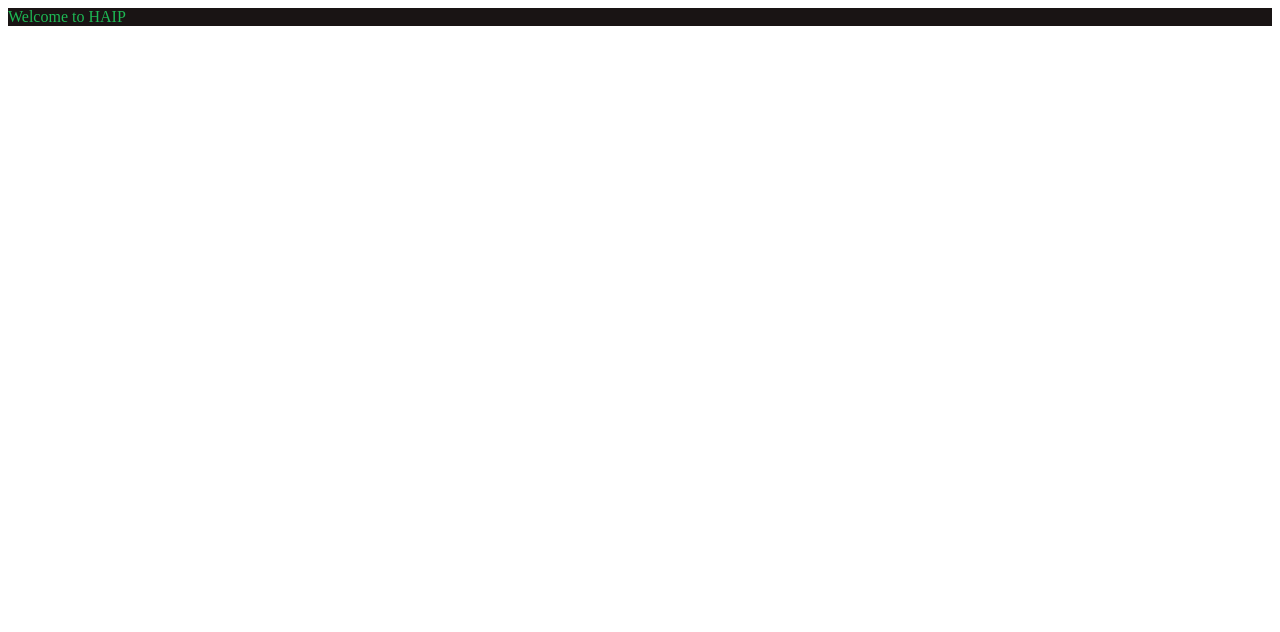
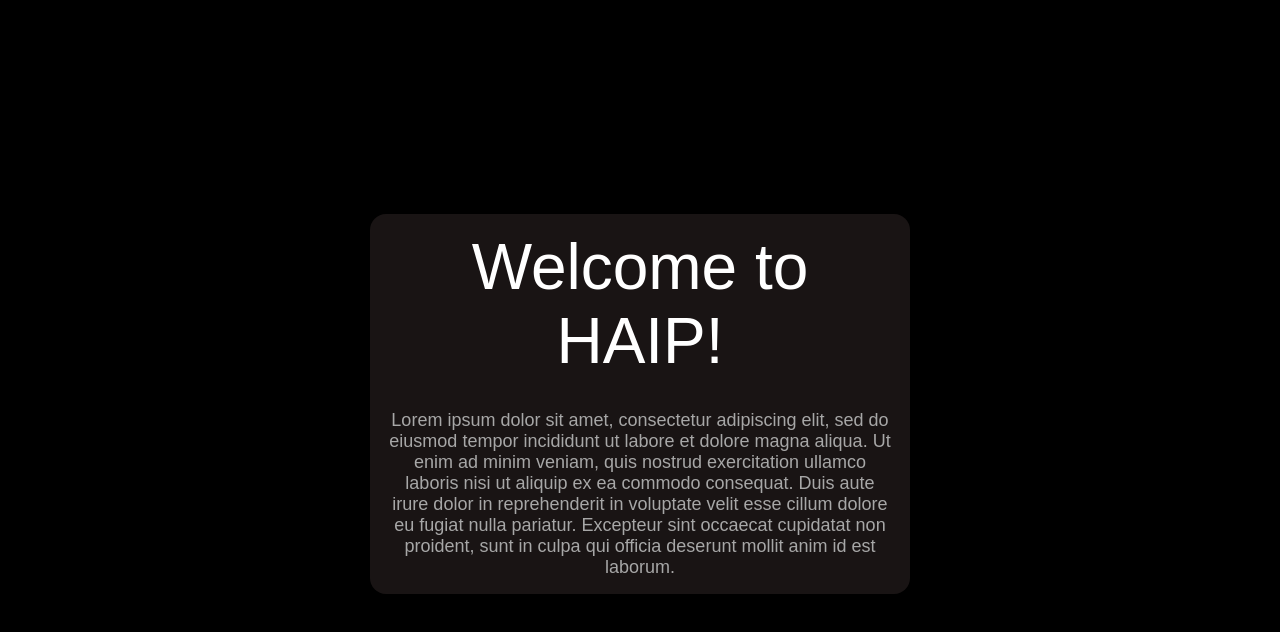
Before and after one commit to OscarLBergstrom/aip, a React (Create React App) app in the folder client/: page / in a window 1280 px wide. Shown: the top 632 px of the page. Built offline with nearby package versions, Linux system fonts and the light colour scheme.

Commit message:
added basic home page

```diff
--- a/client/src/App.tsx
+++ b/client/src/App.tsx
@@ -1,7 +1,8 @@
 import React from 'react';
+import "./assets/styles/app.scss";
 import HomePresenter from './components/presenters/homePresenter';
 
-function App() {
+const App = () => {
   return (
     <HomePresenter/>
   );
--- /dev/null
+++ b/client/src/assets/styles/app.scss
@@ -0,0 +1,14 @@
+@import "../themes/theme.scss";
+
+#app {
+    height: 100vh;
+    display: flex;
+}
+
+body {
+    margin: 0px;
+    font-family: sans-serif;
+    background-color: $bg-primary;
+    color: $text-primary;
+    padding: 4px;
+}
--- a/client/src/assets/styles/home.scss
+++ b/client/src/assets/styles/home.scss
@@ -1,10 +1,28 @@
 @import "../themes/theme.scss";
 
-.body {
-    margin: 0px;
+.home {
+    display: flex;
+    flex-direction: column;
+    align-items: center;
+    justify-content: center;
+    height: 100vh;
+    margin: auto;
+    text-align: center;
 }
 
-.welcome {
-    color: $primary;
-    background-color: $background;
+.home .card {
+    background-color: $bg-secondary;
+    padding: 16px;
+    border-radius: 16px;
+    width: 40%;
 }
+
+.card .title {
+    font-size: 64px;
+    margin-bottom: 32px;
+}
+
+.card .info {
+    font-size: 18px;
+    color: $text-secondary;
+}
--- a/client/src/assets/themes/theme.scss
+++ b/client/src/assets/themes/theme.scss
@@ -1,2 +1,8 @@
-$primary: #1DB954;
-$background: #191414;
+$text-primary: #ffffff;
+$text-secondary: #a7a7a7;
+
+$green-primary: #1db954;
+$green-secondary: #1ed760;
+
+$bg-primary: #000000;
+$bg-secondary: #191414;
--- a/client/src/components/views/homeView.tsx
+++ b/client/src/components/views/homeView.tsx
@@ -2,7 +2,17 @@ import "../../assets/styles/home.scss";
 
 const HomeView = () => {
     return (
-        <div className="welcome">Welcome to HAIP</div>
+        <div className="home">
+            <div className="card">
+                <div className="title">Welcome to HAIP!</div>
+                <div className="info">
+                    Lorem ipsum dolor sit amet, consectetur adipiscing elit, sed do eiusmod tempor incididunt ut labore et dolore magna aliqua.
+                    Ut enim ad minim veniam, quis nostrud exercitation ullamco laboris nisi ut aliquip ex ea commodo consequat.
+                    Duis aute irure dolor in reprehenderit in voluptate velit esse cillum dolore eu fugiat nulla pariatur.
+                    Excepteur sint occaecat cupidatat non proident, sunt in culpa qui officia deserunt mollit anim id est laborum.
+                </div>
+            </div>
+        </div>
     );
 };
 
```
